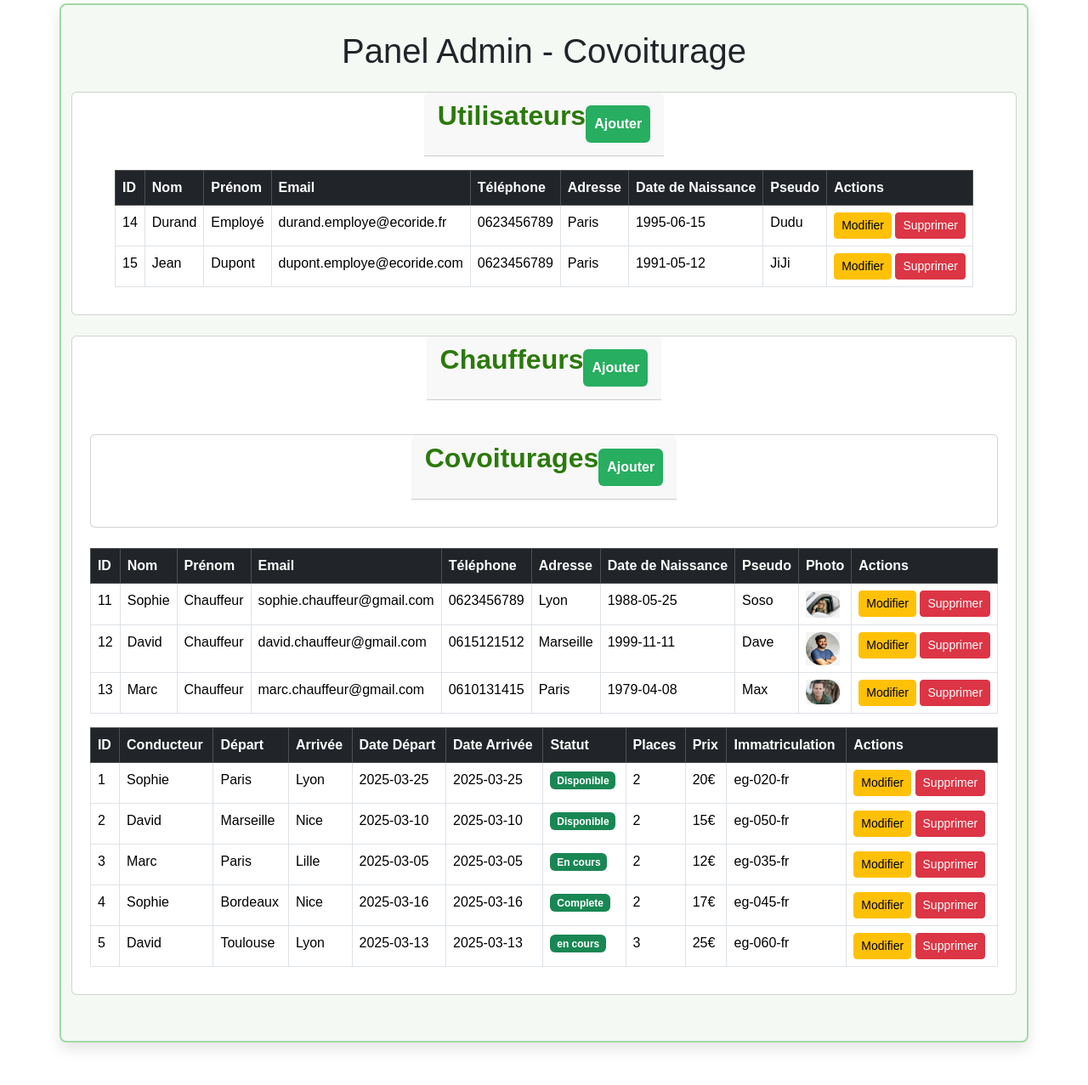
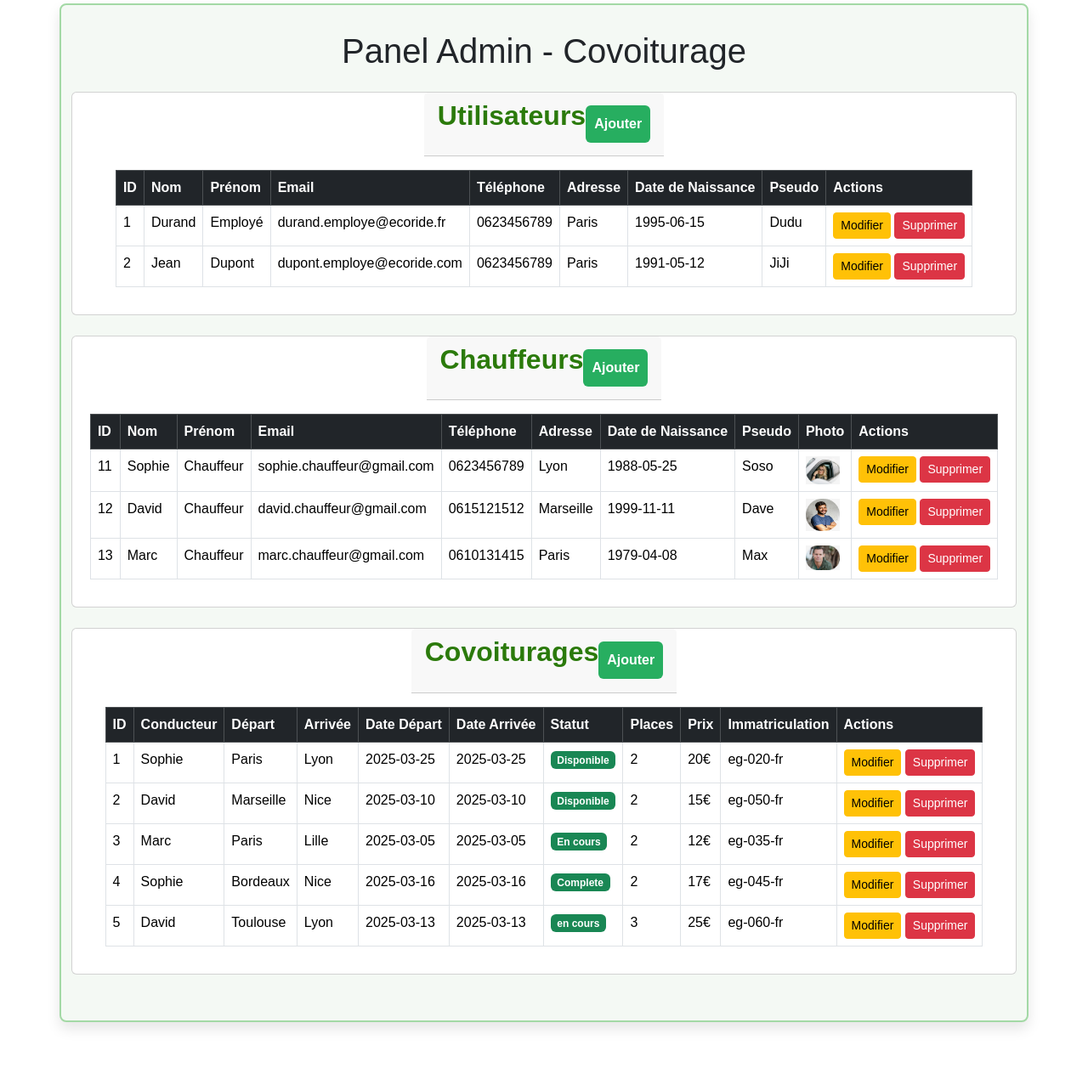
Before and after one commit to samadago/EcoRide, a PHP site: page /dashboard.php in a window 1280 px wide. Shown: the part 192-1469 px from the top of the page at 85% size. After the commit the page ends 1403 px from the top, so only its background shows below. Run offline with PHP 8.4, Linux system fonts and the light colour scheme.

Commit message:
modification de fichier

```diff
--- a/dashboard.php
+++ b/dashboard.php
@@ -96,7 +96,7 @@
                                 </thead>
                                 <tbody>
                                     <tr>
-                                        <td>14</td>
+                                        <td>1</td>
                                         <td>Durand</td>
                                         <td>Employé</td>
                                         <td>durand.employe@ecoride.fr</td>
@@ -112,7 +112,7 @@
                                     </tr>
                                 <tbody>
                                     <tr>
-                                        <td>15</td>
+                                        <td>2</td>
                                         <td>Jean</td>
                                         <td>Dupont</td>
                                         <td>dupont.employe@ecoride.com</td>
@@ -208,6 +208,12 @@
                                 </tbody>
 
 
+
+
+
+                            </table>
+                        </div>
+                    </div>
 
                     <!-- Gestion des Covoiturages -->
                     <div class="card my-4">
```
Lines whose indentation alone changed are shown as unchanged.
